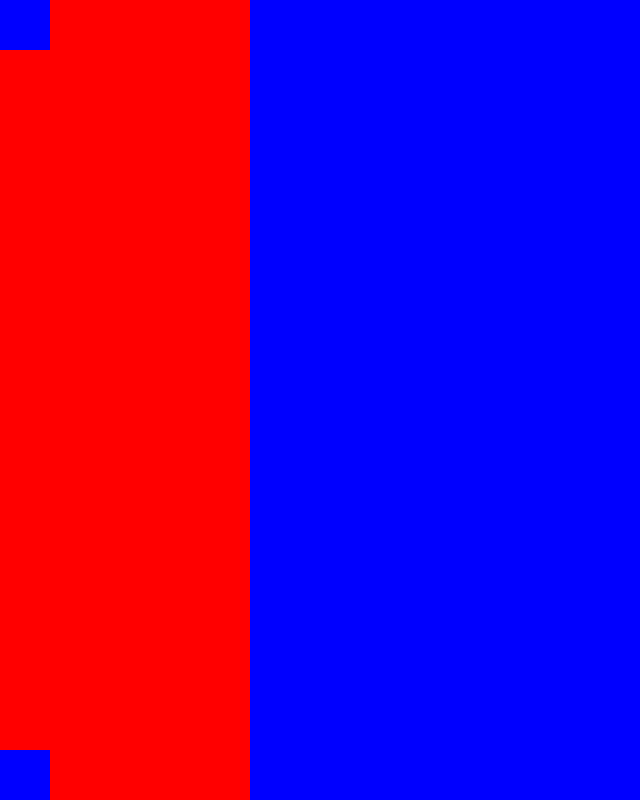
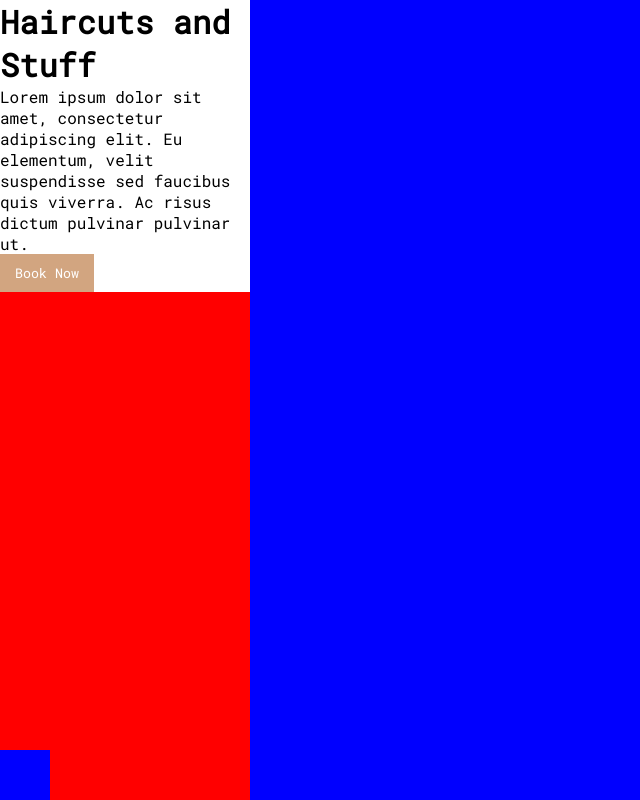
Before and after one commit to cjislegit/carolyn_blowouts, a React (Create React App) app: page / in a window 1280 px wide. Shown: the whole page, without its empty margins (0-640 px from the left). Built offline with nearby package versions, Linux system fonts and the light colour scheme.

Commit message:
Added the content in top div and styled button

```diff
--- a/src/index.css
+++ b/src/index.css
@@ -5,6 +5,10 @@
   box-sizing: border-box;
   padding: 0;
   margin: 0;
+}
+
+:root {
+  --accent-color: #d2a580;
 }
 
 html,
--- a/src/sideBar.js
+++ b/src/sideBar.js
@@ -3,7 +3,15 @@ import styles from './sideBar.module.css';
 const SideBar = () => {
   return (
     <div className={styles.sideBar}>
-      <div className={styles.top}></div>
+      <div className={styles.top}>
+        <h1>Haircuts and Stuff</h1>
+        <div>
+          Lorem ipsum dolor sit amet, consectetur adipiscing elit. Eu elementum,
+          velit suspendisse sed faucibus quis viverra. Ac risus dictum pulvinar
+          pulvinar ut.
+        </div>
+        <input type='button' value='Book Now' />
+      </div>
       <div className={styles.bottom}></div>
     </div>
   );
--- a/src/sideBar.module.css
+++ b/src/sideBar.module.css
@@ -10,9 +10,14 @@
 }
 
 .top {
-  background-color: blue;
-  width: 50px;
-  height: 50px;
+  background-color: white;
+}
+
+.top input {
+  background-color: var(--accent-color);
+  color: white;
+  border: none;
+  padding: 10px 15px;
 }
 
 .bottom {
```
